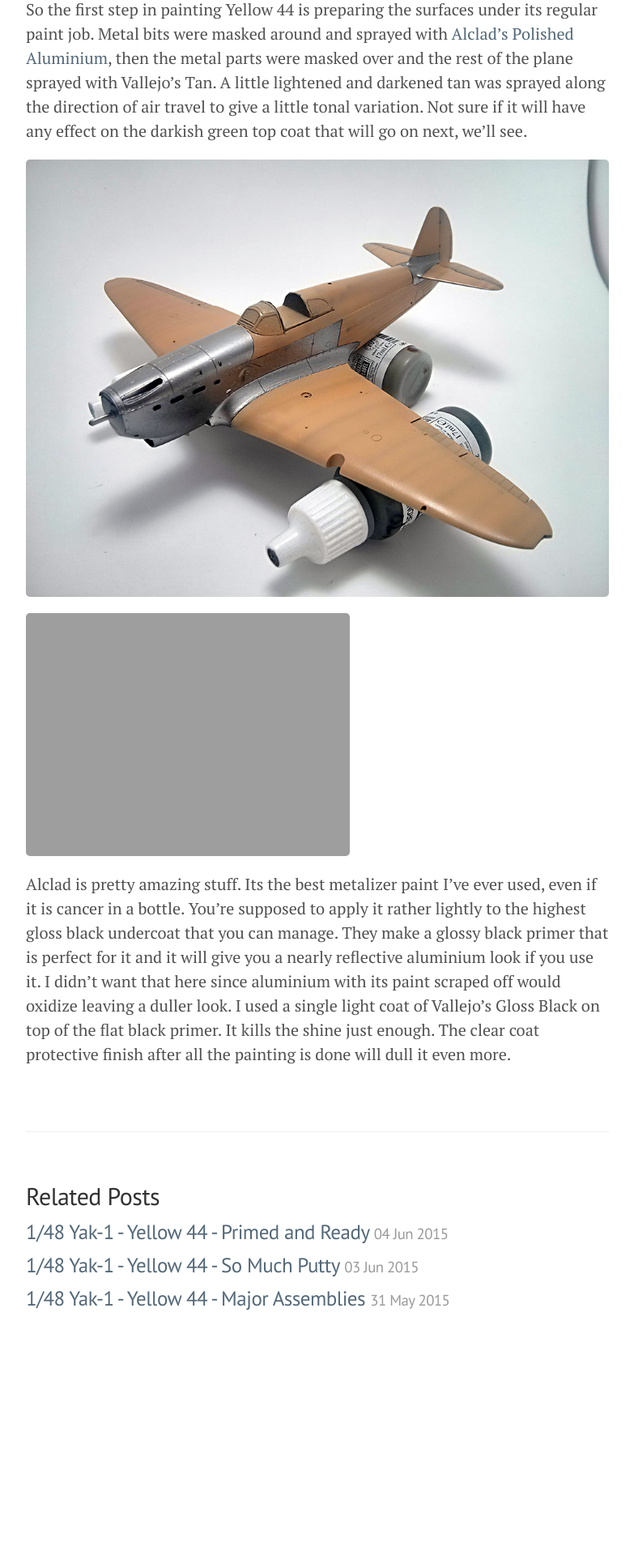
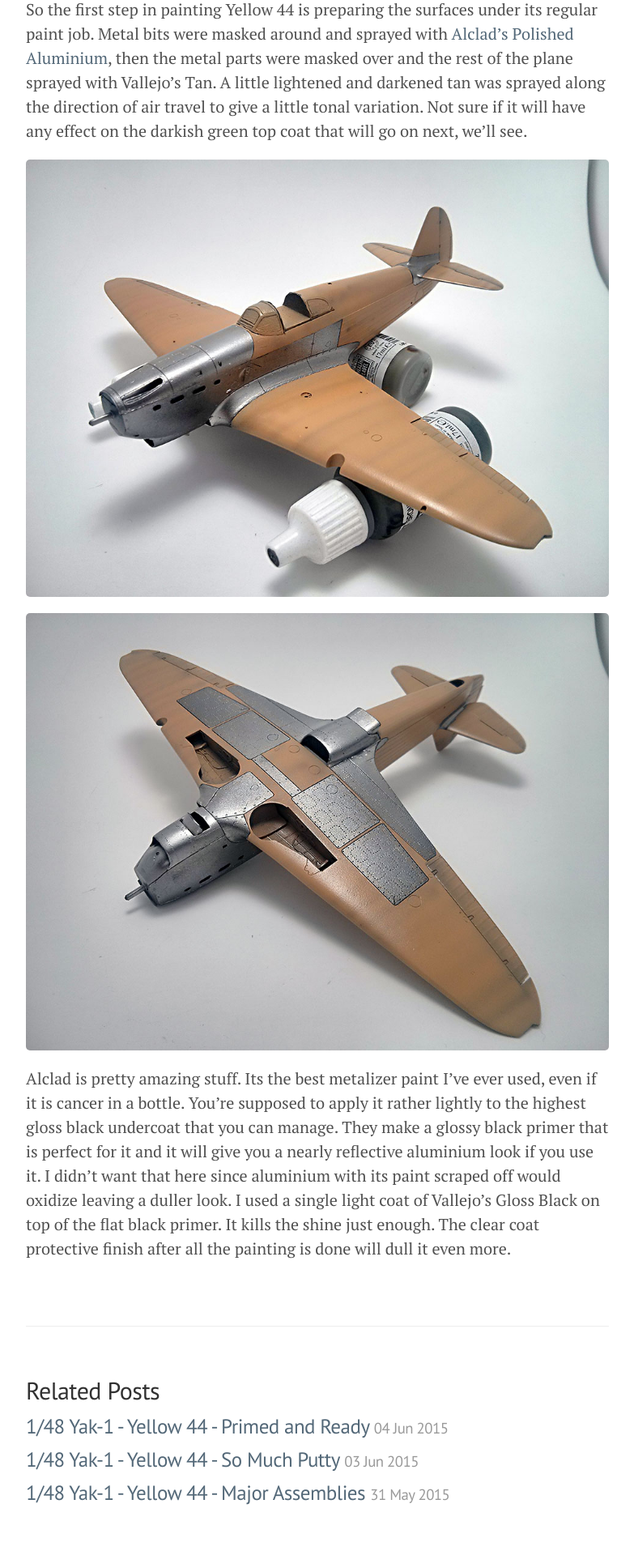
Before and after one commit to DerekSauer/DerekSauer.github.io, a Jekyll site: the page built from _posts/2015-06-07-yellow44-undercoat.md, in a window 1280 px wide. Shown: the part 745-2665 px from the top of the page at 81% size, without its empty margins (248-1031 px from the left). Built offline with Jekyll 4.4.1, drawn with Linux system fonts in a browser that asks for light colours; before the commit the page ends 2425 px from its top, so only the background shows below that.

Commit message:
Fixed URL typo.

```diff
--- a/_posts/2015-06-07-yellow44-undercoat.md
+++ b/_posts/2015-06-07-yellow44-undercoat.md
@@ -11,6 +11,6 @@ So the first step in painting Yellow 44 is preparing the surfaces under its regu
 
 ![Top side undercoat]({{ site.url }}/images/yellow44/Undercoat-Topside.jpg)
 
-![Bottom side undercoat]({{ site.url }}/images/yellow44/Undercoat-Bottom.jpg)
+![Bottom side undercoat]({{ site.url }}/images/yellow44/Undercoat-Underside.jpg)
 
 Alclad is pretty amazing stuff. Its the best metalizer paint I've ever used, even if it is cancer in a bottle. You're supposed to apply it rather lightly to the highest gloss black undercoat that you can manage. They make a glossy black primer that is perfect for it and it will give you a nearly reflective aluminium look if you use it. I didn't want that here since aluminium with its paint scraped off would oxidize leaving a duller look. I used a single light coat of Vallejo's Gloss Black on top of the flat black primer. It kills the shine just enough. The clear coat protective finish after all the painting is done will dull it even more.
```
